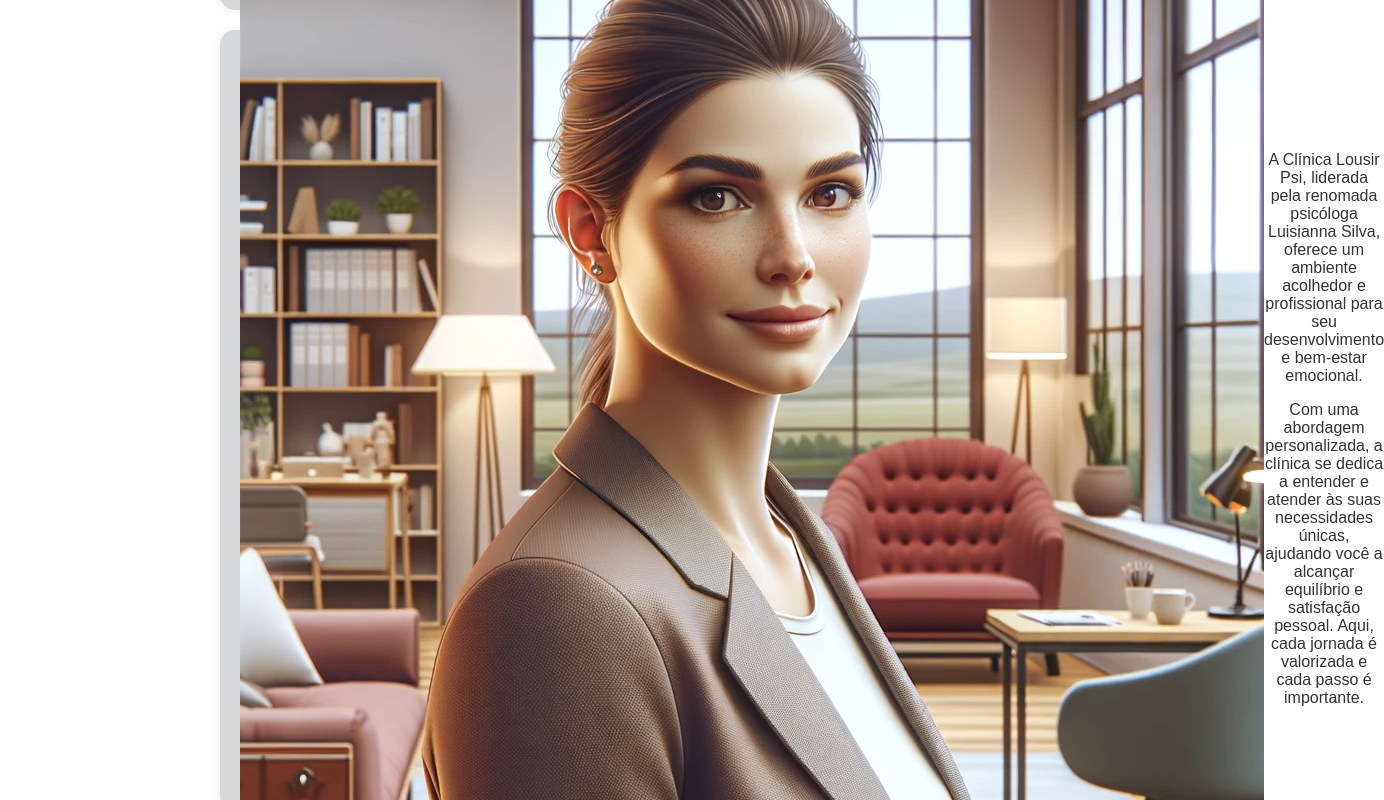
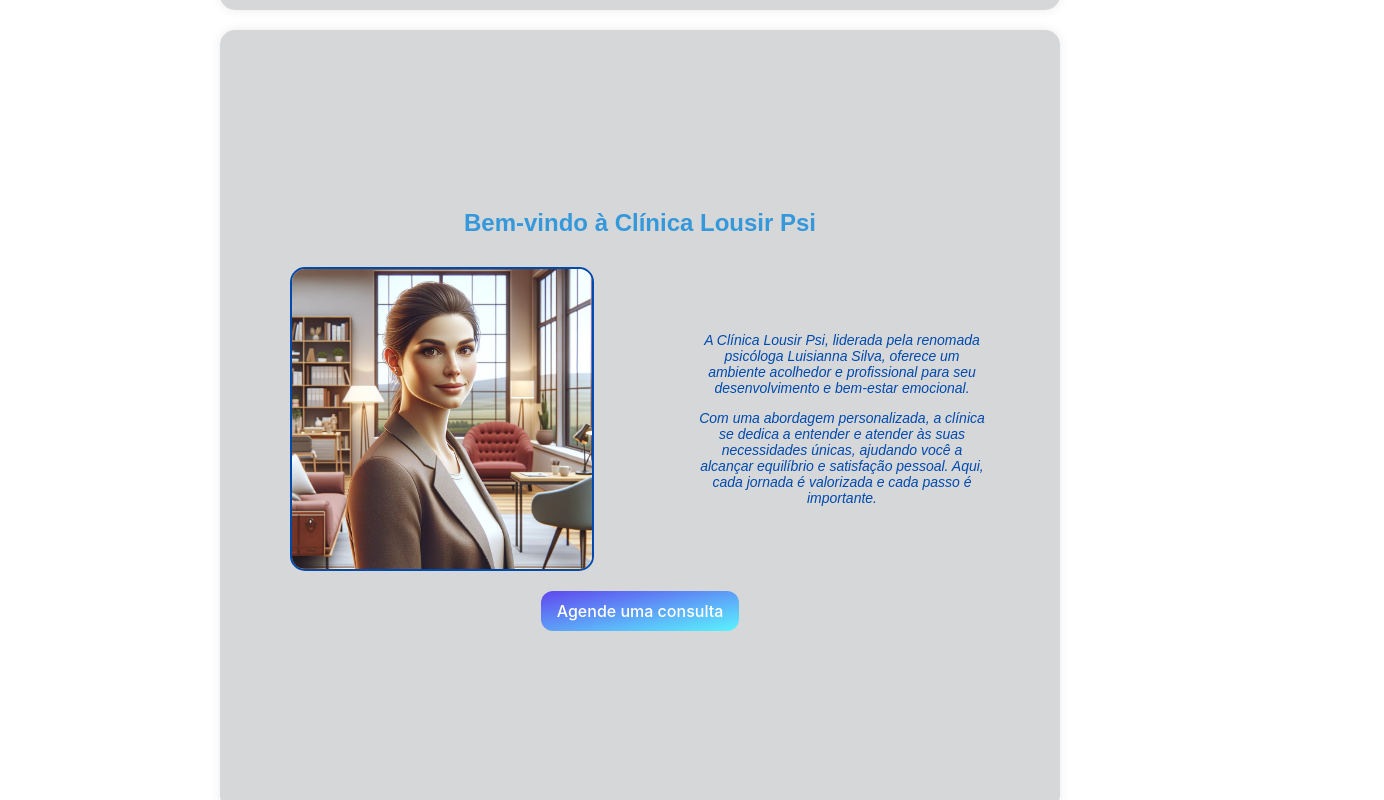
Before and after one commit to Tiagopireseng/ReacTherapist, a React (Create React App) app in the folder reactherapist/: page / in a window 1280 px wide. Shown: the part 880-1680 px from the top of the page, 1384 px wide, since content can reach past the window. Built offline with nearby package versions, Linux system fonts and the light colour scheme; no server answers.

Commit message:
Added hero section styling

```diff
--- a/reactherapist/src/styles/Home.css
+++ b/reactherapist/src/styles/Home.css
@@ -1,11 +1,50 @@
-/* Home.css */
-/* .home-feed {
-    align-items: center;
-    display: grid;
-    grid-template-columns: 1fr 1fr;
-    grid-gap: 20px;
 
-} */
+.hero-image{
+    width: 300px;
+    margin: 20px 50px;
+    border-radius: 15px;
+    border: #004AAD 2px solid;
+
+}
+.hero-text {
+    text-align: center;
+    font-size: 14px;
+    font-style: italic;
+    color: #004AAD;
+    margin: 20px 50px;
+}
+
+
+/* CSS */
+.hero-btn {
+  background: linear-gradient(to bottom right, #6047ef, #5af4ff);
+  border: 0;
+  border-radius: 12px;
+  color: #FFFFFF;
+  cursor: pointer;
+  display: inline-block;
+  font-family: -apple-system,system-ui,"Segoe UI",Roboto,Helvetica,Arial,sans-serif;
+  font-size: 16px;
+  font-weight: 500;
+  line-height: 2.5;
+  outline: transparent;
+  padding: 0 1rem;
+  text-align: center;
+  text-decoration: none;
+  transition: box-shadow .2s ease-in-out;
+  user-select: none;
+  -webkit-user-select: none;
+  touch-action: manipulation;
+  white-space: nowrap;
+}
+
+.hero-btn:not([disabled]):focus {
+  box-shadow: 0 0 .25rem rgba(0, 0, 0, 0.5), -.125rem -.125rem 1rem rgba(96, 71, 239, 0.5), .125rem .125rem 1rem rgba(90, 208, 255, 0.5);
+}
+
+.hero-btn:not([disabled]):hover {
+  box-shadow: 0 0 .25rem rgba(0, 0, 0, 0.5), -.125rem -.125rem 1rem rgba(96, 71, 239, 0.5), .125rem .125rem 1rem rgba(90, 208, 255, 0.5);
+}
 .section {
     max-width: 1200px; /* Set a maximum width for the content */
     margin: 0 auto; /* Center the content horizontally */
@@ -49,6 +88,11 @@
     .brain-art-image{
         width: 375px
     }
+    .hero-image{
+        width: 250px;
+        margin: auto;
+        border-radius: 15px;
+    }
 }
 
 @media screen and (max-width: 500px) {
```
